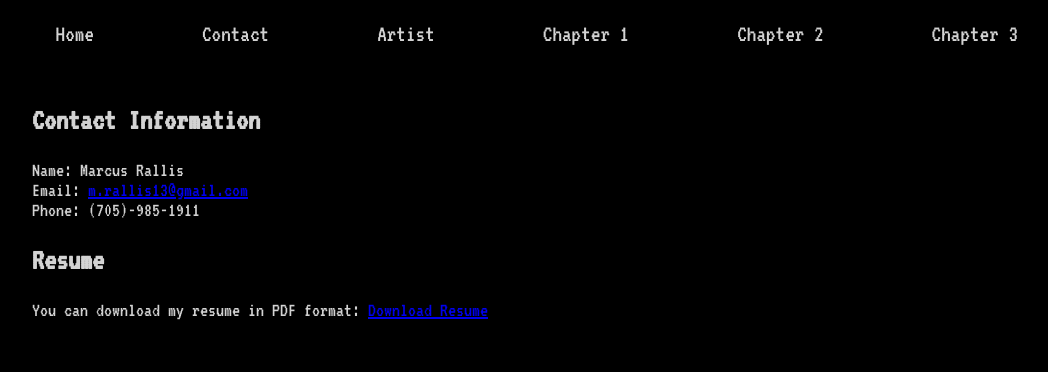
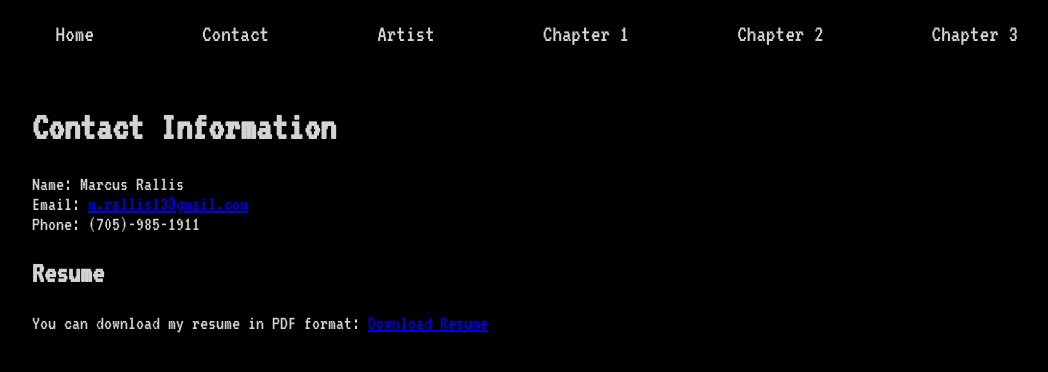
Before and after one commit to marallis/Personal-Website-2, a plain HTML site: page index.html in a window 1280 px wide. Both pictures are taken after a click on the link "Contact". Shown: the whole page, without its empty margins (208-1256 px from the left). Drawn offline with Linux system fonts and the light colour scheme; a web font is replaced by a local one.

Commit message:
Contact title

```diff
--- a/index.html
+++ b/index.html
@@ -250,7 +250,7 @@
 
    <!-- Contact section -->
 <div id="contact" class="content-section" style="display: none;">
-  <h2>Contact Information</h2>
+  <h1>Contact Information</h1>
   <p>Name: Marcus Rallis</p>
   <p>Email: <a href="m.rallis13@gmail.com">m.rallis13@gmail.com</a></p>
   <p>Phone: (705)-985-1911</p>
```
